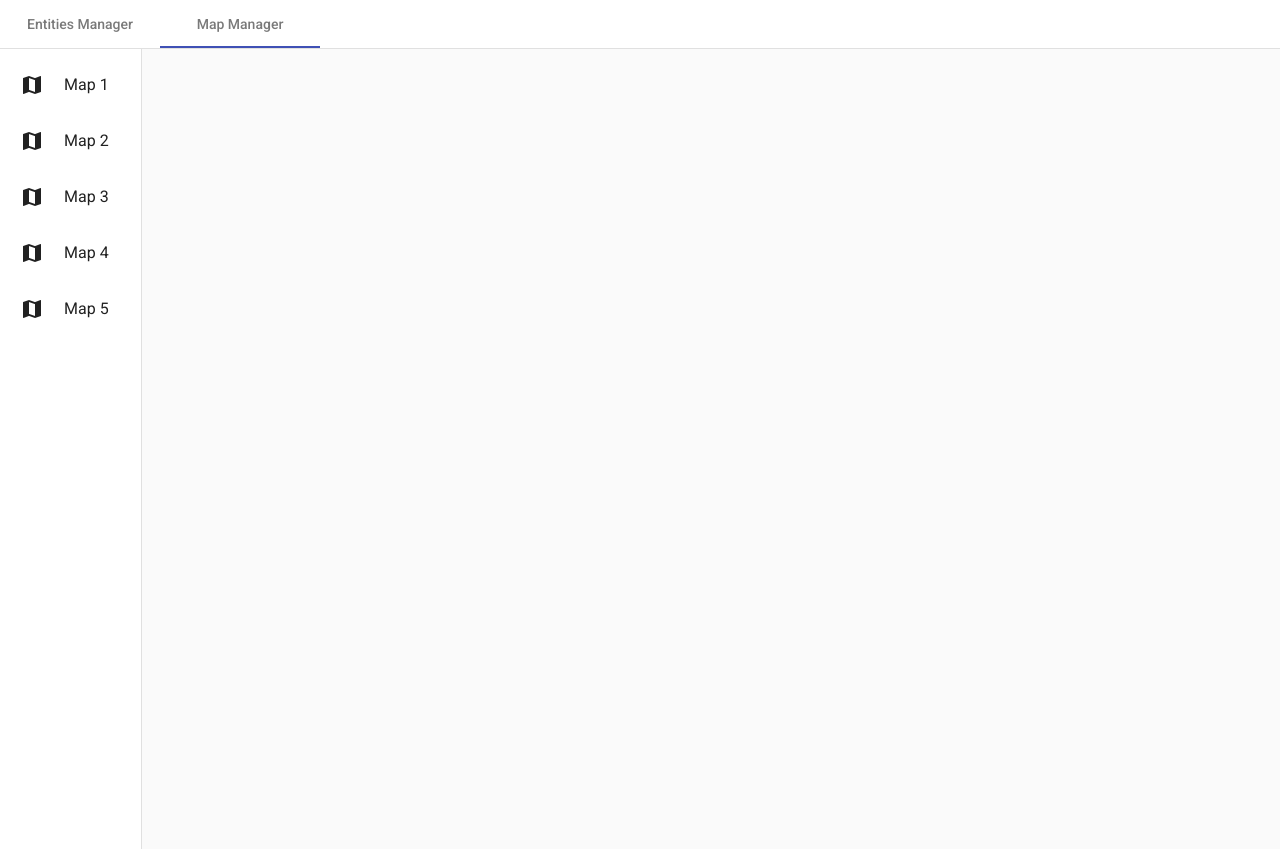
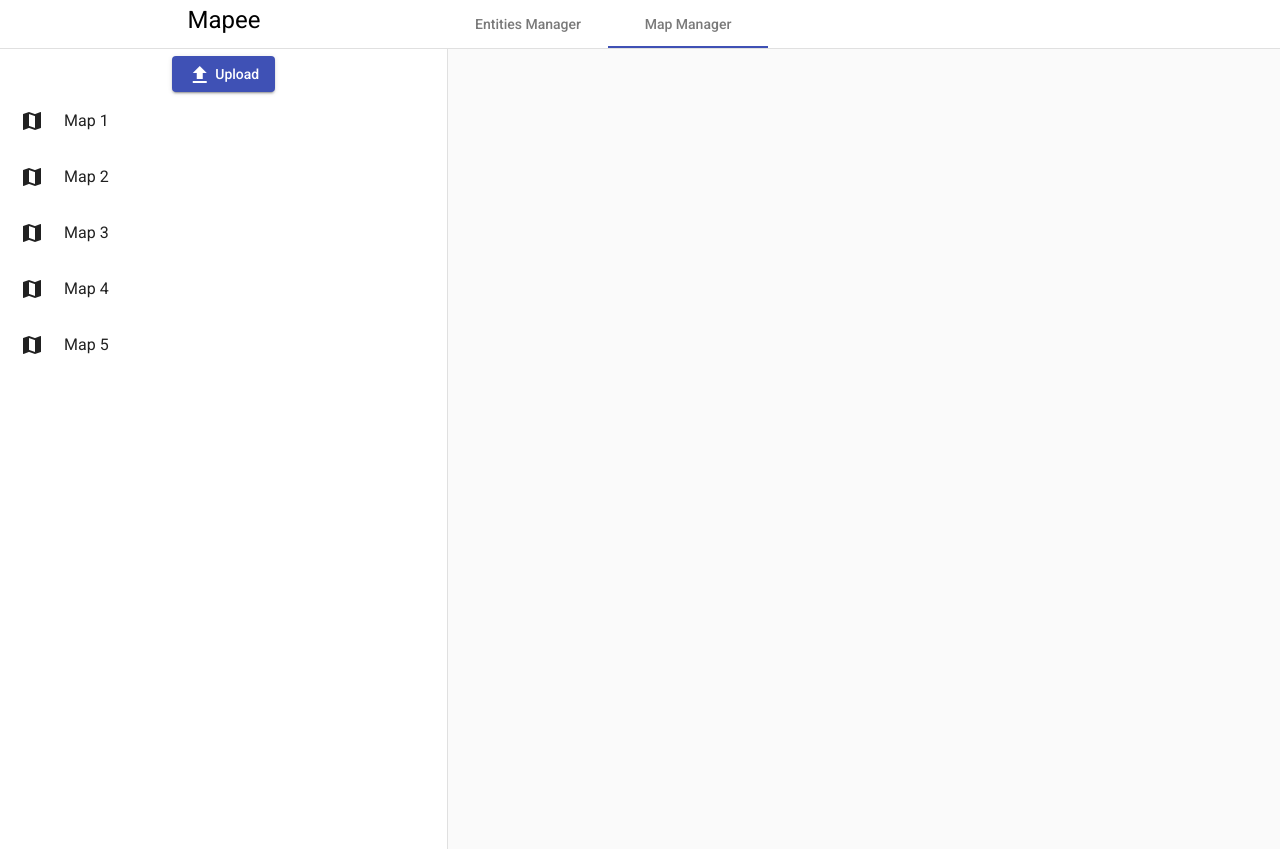
Before and after one commit to RoiPeretz/CleanCodeProject, an Angular app in the folder Apps/MapeeAngularClient/: page /maps in a window 1280 px wide. Built offline with nearby package versions, Linux system fonts and the light colour scheme.

Commit message:
maps component upload button

```diff
--- a/Apps/MapeeAngularClient/src/app/components/app-component/app.component.css
+++ b/Apps/MapeeAngularClient/src/app/components/app-component/app.component.css
@@ -0,0 +1,14 @@
+#headerContainer {
+  min-width: 35%;
+  height: 100%;
+  display: flex;
+  justify-content: center;
+}
+
+#header {
+  position: absolute;
+  bottom: 0;
+  white-space: nowrap;
+  vertical-align: middle;
+  line-height: 100%;
+}
--- a/Apps/MapeeAngularClient/src/app/components/app-component/app.component.html
+++ b/Apps/MapeeAngularClient/src/app/components/app-component/app.component.html
@@ -1,4 +1,7 @@
 <nav mat-tab-nav-bar>
+  <div id="headerContainer">
+    <h1 mat-tab id="header">Mapee</h1>
+  </div>
   <a
     mat-tab-link
     *ngFor="let link of navLinks"
--- a/Apps/MapeeAngularClient/src/app/components/maps-manager/maps-manager.component.css
+++ b/Apps/MapeeAngularClient/src/app/components/maps-manager/maps-manager.component.css
@@ -1,13 +1,23 @@
+#upload-button {
+  top: 7px;
+  margin: 0 auto;
+  display: block;
+}
+
 #drawer-container {
-  top: 0;
+  height: 100%;
   width: 100%;
+  bottom: 0;
+}
+
+#drawer {
+  min-width: 35%;
   height: 100%;
-  bottom: 0;
 }
 
 #drawer-content {
   top: 0;
-  width: 100%;
+  max-width: 25%;
   height: 100%;
   bottom: 0;
 }
--- a/Apps/MapeeAngularClient/src/app/components/maps-manager/maps-manager.component.html
+++ b/Apps/MapeeAngularClient/src/app/components/maps-manager/maps-manager.component.html
@@ -1,6 +1,10 @@
 <mat-drawer-container id="drawer-container">
-  <mat-drawer mode="side" opened>
+  <mat-drawer mode="side" opened id="drawer">
     <div>
+      <button mat-raised-button id="upload-button" color="primary">
+        <mat-icon>file_upload</mat-icon>
+        Upload
+      </button>
       <mat-selection-list
         #maps
         (selectionChange)="onSelectionChange($event)"
@@ -13,10 +17,13 @@
       </mat-selection-list>
     </div>
   </mat-drawer>
-  <mat-drawer-content>
+  <mat-drawer-content id="drawer-content">
     <div [hidden]="!SelectedMap">
-      <mat-card id="drawer-content">
+      <mat-card>
         <mat-card-title>{{ SelectedMap?.name }}</mat-card-title>
+        <mat-card-content>
+          {{ SelectedMap?.content }}
+        </mat-card-content>
         <mat-card-actions>
           <button mat-button>Set as mission map</button>
           <button mat-button>Delete</button>
```
Also changed, not shown: 2 other files (tests, documents, lock files or other folders).
